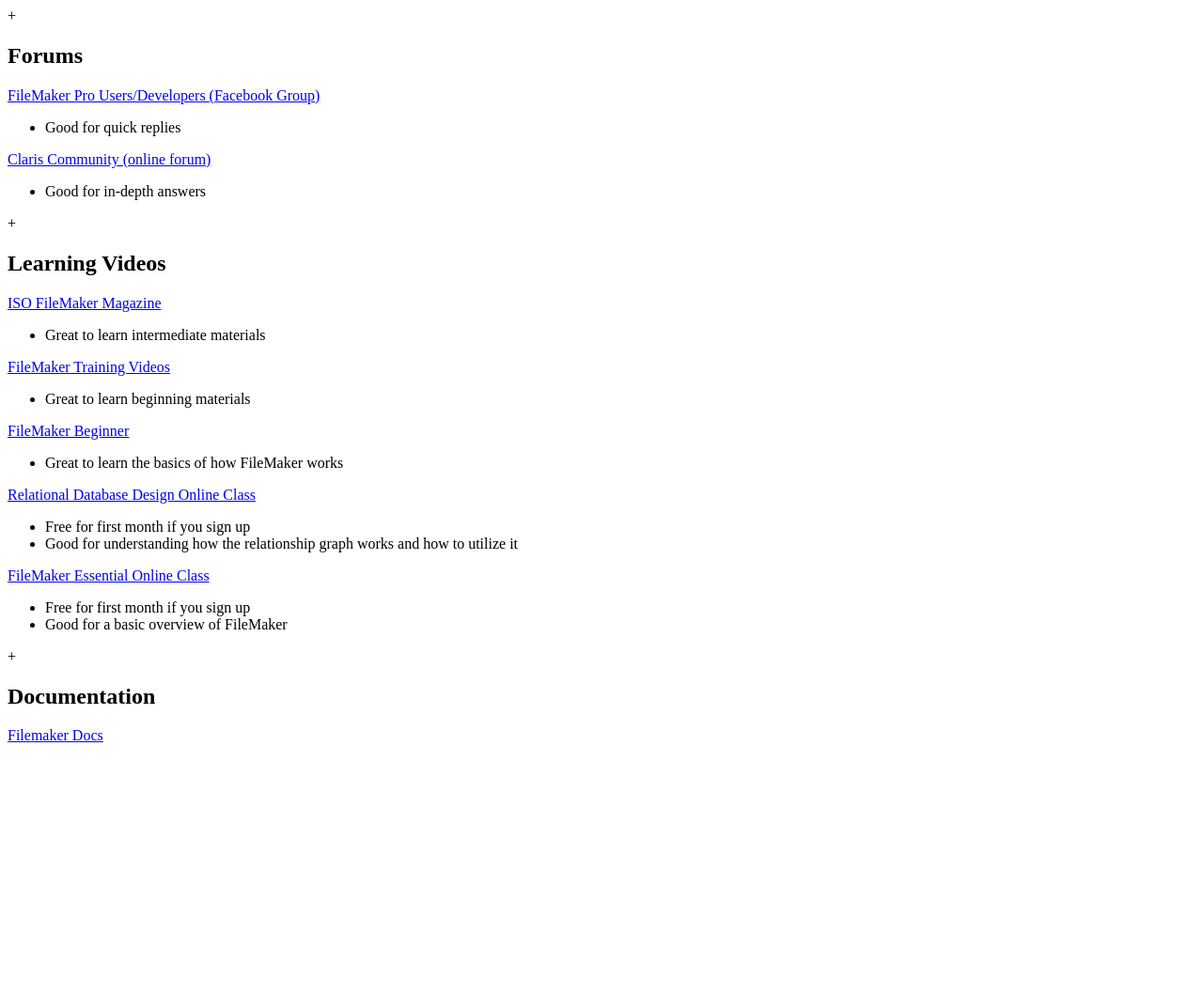
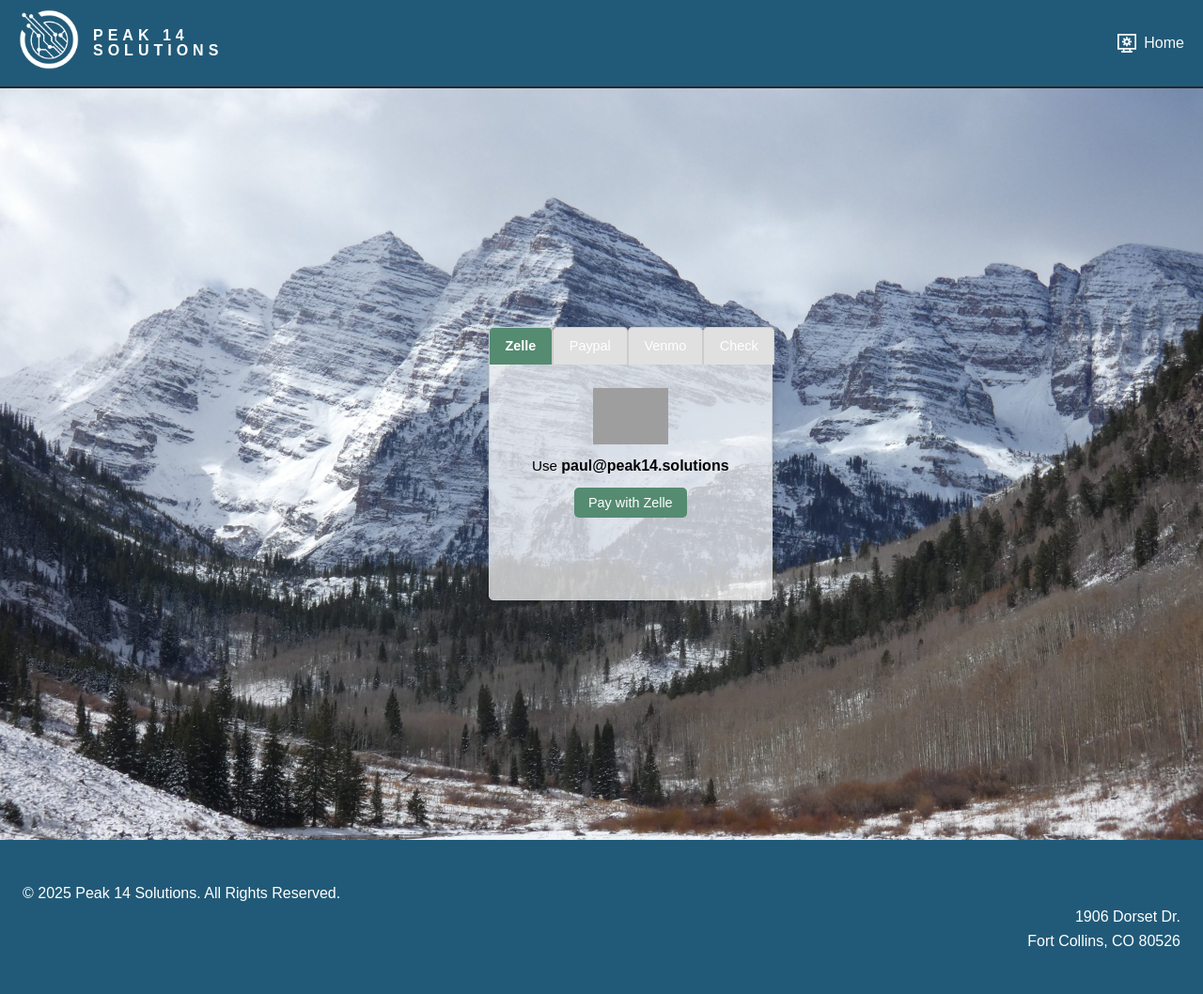
Before and after one commit to Gambit-Rogue83/peak14, a Flask app: page /payment in a window 1280 px wide. Shown: the whole page at 94% size. Before the commit the page ends 790 px from the top, so only its background shows below. Run offline with Flask 3, Linux system fonts and the light colour scheme; grey boxes are pictures that could not be loaded.

Commit message:
payment page updated

```diff
--- a/templates/payment.html
+++ b/templates/payment.html
@@ -2,80 +2,236 @@
 <html lang="en">
 <head>
     <meta charset="UTF-8">
-    <title>Title</title>
+    <title>Payment Options</title>
+    <link href="{{ url_for('static', filename='main.css') }}" rel="stylesheet"/>
+    <style>
+        .credit-card-container {
+            width: 3.15in; /* Standard credit card width */
+            height: 2.625in; /* Standard credit card height */
+            border: 1px solid #ccc;
+            border-radius: 0 0 5px 5px;
+            box-shadow: 2px 2px 5px rgba(0, 0, 0, 0.1);
+            background-color: rgba(255, 255, 255, 0.7);
+            display: flex;
+            flex-direction: column;
+            overflow: hidden; /* Hide content overflow when tabs change */
+        }
+
+        .tabs {
+            display: flex;
+            border-bottom: 0 solid #ccc;
+            margin-bottom: -1px; /* Slight overlap for a seamless connection */
+        }
+
+        .tab {
+            position: relative;
+            padding: 8px 16.8px;
+            border: 1px solid #ccc;
+            border-bottom: none;
+            border-radius: 5px 5px 0 0;
+            background-color: #e0e0e0;
+            cursor: pointer;
+            font-size: 0.9em;
+            z-index: 1;
+        }
+
+        .tab.active {
+            background-color: #558B71;
+            color: white;
+            font-weight: bold;
+        }
+
+        .tab-content {
+            padding: 15px;
+            display: none; /* Initially hide all content */
+        }
+
+        .tab-content.active {
+            display: block;
+        }
+
+        .payment-icon {
+            display: block;
+            margin: 10px auto;
+        }
+
+        .payment-info {
+            text-align: center;
+            margin-bottom: 10px;
+            font-size: 0.95em;
+        }
+
+        .button-container {
+            text-align: center;
+        }
+
+        .button-container button {
+            background-color: #558B71;
+            color: white;
+            border: none;
+            padding: 8px 15px;
+            border-radius: 5px;
+            cursor: pointer;
+            font-size: 0.9em;
+            transition: background-color 0.3s ease;
+        }
+
+        .button-container button:hover {
+            background-color: #45705d;
+        }
+    </style>
 </head>
 <body>
 
-<!-- HELPFUL LINKS SECTION -->
-<div class="helpful-links-section">
-    <div class="helpful-dropdown-container">
-        <div class="helpful-dropdown-header" onclick="toggleHelpfulDropdown(this)">
-            <span class="helpful-dropdown-toggle">+</span>
-            <h2>Forums</h2>
+<header>
+    <div>
+        <nav>
+            <!-- LOGO -->
+            <div class="logo-container">
+                <a class="logo" href="/">
+                    <img alt="Logo" src="{{ url_for('static', filename='Large Logo 1 white.png') }}"/>
+                </a>
+                <a class="branding" href="/">
+                    <span>PEAK 14</span>
+                    <span>SOLUTIONS</span>
+                </a>
             </div>
-        <div class="helpful-dropdown-content">
-            <a href="https://www.facebook.com/groups/filemakerdevs" target="_blank">
-                FileMaker Pro Users/Developers (Facebook Group)
+
+            <!-- NAVLINKS -->
+            <div class="nav-links">
+                <!-- SERVICES -->
+                <a href="javascript:void(0)" onclick="scrollToSection('features')">
+                    <svg
+                            fill="#ffffff"
+                            height="20px"
+                            stroke="#ffffff"
+                            stroke-width="0.08"
+                            viewBox="0 0 24 24"
+                            width="20px"
+                            xmlns="http://www.w3.org/2000/svg"
+                    >
+                        <g stroke-width="0"></g>
+                        <g stroke-linecap="round" stroke-linejoin="round"></g>
+                        <g>
+                            <g>
+                                <path
+                                        d="M19,24H5v-2h2v-2H0V0h24v20h-7v2h2V24z M9,22h6v-2H9V22z M17,18h5V2H2v16H17z M13,16h-2v-2.1c-0.4-0.1-0.7-0.2-1-0.4L8.5,15l-1.4-1.4l1.5-1.5c-0.2-0.3-0.3-0.7-0.4-1H6v-2h2.1c0.1-0.4,0.2-0.7,0.4-1L7,6.6l1.4-1.4l1.5,1.5c0.3-0.2,0.7-0.3,1-0.4V4h2v2.1c0.4,0.1,0.7,0.2,1,0.4L15.4,5l1.4,1.4L15.4,8c0.2,0.3,0.3,0.7,0.4,1H18v2h-2.1c-0.1,0.4-0.2,0.7-0.4,1l1.5,1.5l-1.4,1.4L14,13.4c-0.3,0.2-0.7,0.3-1,0.4C13,13.8,13,16,13,16z M12,8c-1.1,0-2,0.9-2,2c0,1.1,0.9,2,2,2s2-0.9,2-2S13.1,8,12,8z"
+                                ></path>
+                            </g>
+                        </g>
+                    </svg>
+                    Home
                 </a>
-            <ul>
-                <li>Good for quick replies</li>
-            </ul>
-            <a href="http://community.claris.com/" target="_blank">
-                Claris Community (online forum)
-            </a>
-            <ul>
-                <li>Good for in-depth answers</li>
-            </ul>
+
+            </div>
+        </nav>
+    </div>
+</header>
+
+<div class="hero-section" style="justify-content: center">
+    <div>
+        <div class="tabs">
+            <div class="tab active" onclick="showTab('zelle')">Zelle</div>
+            <div class="tab" onclick="showTab('paypal')">Paypal</div>
+            <div class="tab" onclick="showTab('venmo')">Venmo</div>
+            <div class="tab" onclick="showTab('check')">Check</div>
+        </div>
+
+        <div class="credit-card-container">
+            <div class="tab-content active" id="zelle">
+                <figure>
+                    <img alt="Zelle Icon" class="payment-icon"
+                         src="https://peak14.solutions/wp-content/uploads/2021/12/zelle.png"
+                         width="80">
+                </figure>
+                <p class="payment-info">Use <strong>paul@peak14.solutions</strong></p>
+                <div class="button-container">
+                    <button onclick="window.open('https://www.zellepay.com/', '_blank')">
+                        Pay with Zelle
+                    </button>
+                </div>
             </div>
 
 
-        <div class="helpful-dropdown-header" onclick="toggleHelpfulDropdown(this)">
-            <span class="helpful-dropdown-toggle">+</span>
-            <h2>Learning Videos</h2>
+            <div class="tab-content" id="paypal">
+                <figure>
+                    <img alt="PayPal Icon" class="payment-icon"
+                         src="https://peak14.solutions/wp-content/uploads/2020/04/FAVPNG_paypal-logo-payment-system_Z4vDjLxC.png"
+                         width="80">
+                </figure>
+                <p class="payment-info">Use <strong>@peak14LLC</strong></p>
+                <div class="button-container">
+                    <button onclick="window.open('https://www.paypal.com/paypalme/pmccudden', '_blank')">
+                        Pay with PayPal
+                    </button>
                 </div>
-        <div class="helpful-dropdown-content">
-            <a href="https://www.youtube.com/channel/UC92MpDPgdr-xEn3JRUAmZOQ" target="_blank">ISO FileMaker
-                Magazine</a>
-            <ul>
-                <li>Great to learn intermediate materials</li>
-            </ul>
-            <a href="https://www.youtube.com/user/FileMakerVideos" target="_blank">FileMaker Training Videos</a>
-            <ul>
-                <li>Great to learn beginning materials</li>
-            </ul>
-            <a href="https://www.youtube.com/channel/UCXp4kolYmlCJacKmBd1zYoA" target="_blank">FileMaker
-                Beginner</a>
-            <ul>
-                <li>Great to learn the basics of how FileMaker works</li>
-            </ul>
-            <a href="https://www.linkedin.com/learning/filemaker-relational-database-design" target="_blank">
-                Relational Database Design Online Class
-            </a>
-            <ul>
-                <li>Free for first month if you sign up</li>
-                <li>Good for understanding how the relationship graph works and how to utilize it</li>
-            </ul>
-            <a href="https://www.linkedin.com/learning/filemaker-pro-essential-training-2" target="_blank">
-                FileMaker Essential Online Class
-            </a>
-            <ul>
-                <li>Free for first month if you sign up</li>
-                <li>Good for a basic overview of FileMaker</li>
-            </ul>
             </div>
 
 
-        <div class="helpful-dropdown-header" onclick="toggleHelpfulDropdown(this)">
-            <span class="helpful-dropdown-toggle">+</span>
-            <h2>Documentation</h2>
+            <div class="tab-content" id="venmo">
+                <figure>
+                    <img alt="Venmo Icon" class="payment-icon"
+                         src="https://peak14.solutions/wp-content/uploads/2020/04/app-icon.original.png"
+                         width="80">
+                </figure>
+                <p class="payment-info">Use <strong>@Pmccudden</strong></p>
+                <div class="button-container">
+                    <button onclick="window.open('https://venmo.com/code?user_id=2570153912958976893', '_blank')">
+                        Pay with Venmo
+                    </button>
                 </div>
-        <div class="helpful-dropdown-content">
-            <a href="https://help.claris.com/en/pro-help/content/index.html" target="_blank">Filemaker Docs</a>
+            </div>
+
+
+            <div class="tab-content" id="check">
+                <figure>
+                    <img alt="Check Icon" class="payment-icon"
+                         src="https://peak14.solutions/wp-content/uploads/2021/03/checkbook.png"
+                         width="80">
+                </figure>
+                <p class="payment-info">Use <strong>invoice information</strong></p>
+                <div class="button-container">
+                    <button onclick="window.open('https://www.huntington.com/learn/checking-basics/how-to-write-a-check', '_blank')">
+                        Pay by Check
+                    </button>
                 </div>
             </div>
         </div>
-</section>
+    </div>
+</div>
 
+<!-- Footer -->
+<footer>
+    <div class="container">
+        <div class="footer-content">
+            <div class="footer-left">
+            </div>
+            <div class="footer-center">
+                <p>&copy; <span id="year"></span> Peak 14 Solutions. All Rights Reserved.</p>
+            </div>
+            <div class="footer-right">
+                <p>1906 Dorset Dr.<br>
+                    Fort Collins, CO 80526</p>
+            </div>
+        </div>
+    </div>
+</footer>
 
+<script>
+    document.getElementById("year").textContent = new Date().getFullYear();
+</script>
+
+<script>
+    function showTab(tabId) {
+        const tabs = document.querySelectorAll('.tab');
+        const tabContents = document.querySelectorAll('.tab-content');
+
+        tabs.forEach(tab => tab.classList.remove('active'));
+        tabContents.forEach(content => content.classList.remove('active'));
+
+        document.querySelector(`.tab[onclick="showTab('${tabId}')"]`).classList.add('active');
+        document.getElementById(tabId).classList.add('active');
+    }
+</script>
 </body>
 </html>
```
Lines whose indentation alone changed are shown as unchanged.
